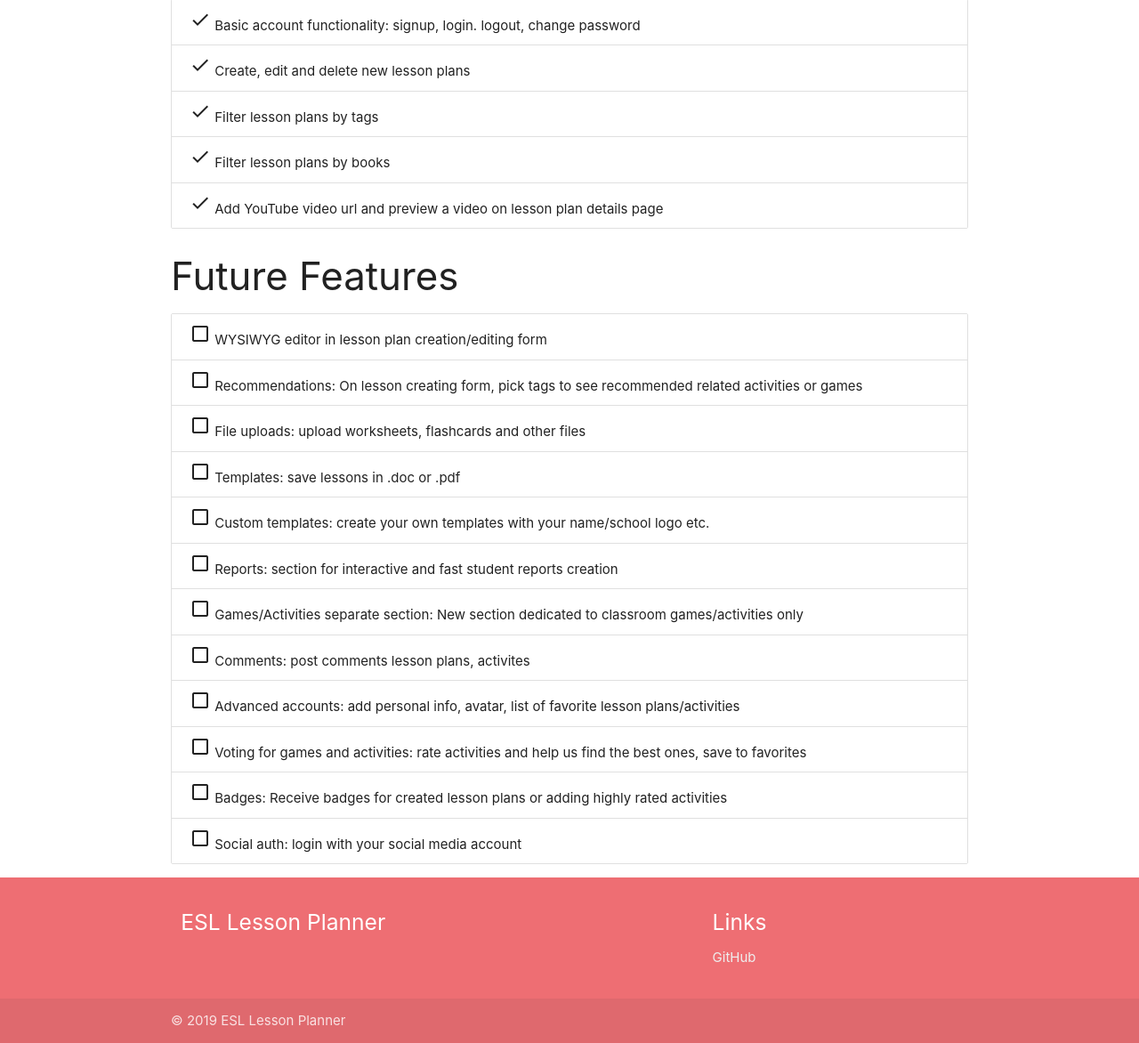
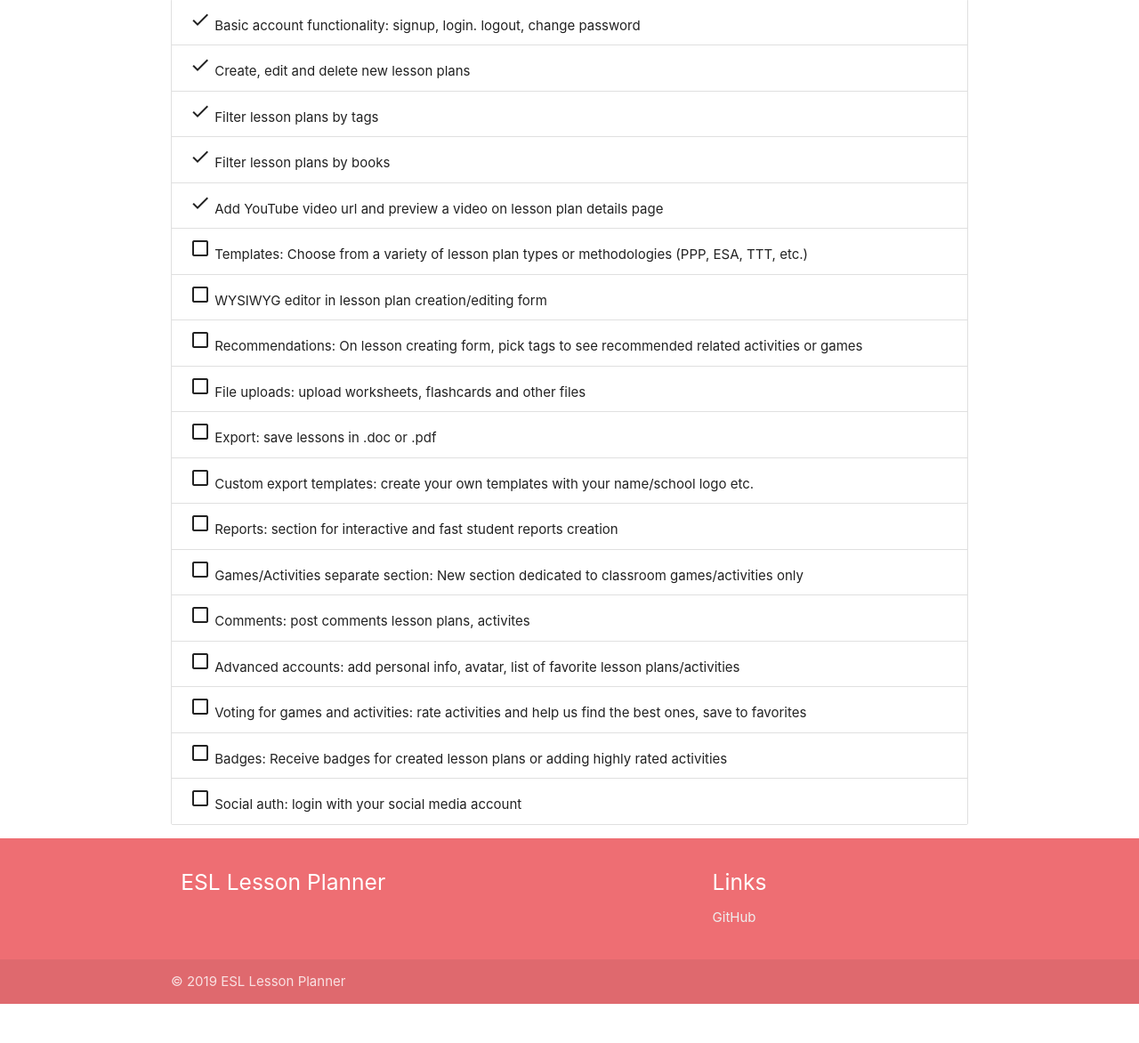
Before and after one commit to denibulkashvili/LessonPlannerSocial, a Django app: page /about/ in a window 1280 px wide. Shown: the part 394-1566 px from the top of the page at 89% size. After the commit the page ends 1522 px from the top, so only its background shows below. Run offline with Django 3.2, Linux system fonts and the light colour scheme.

Commit message:
Update about page

```diff
--- a/templates/about.html
+++ b/templates/about.html
@@ -19,14 +19,12 @@
       <li class="collection-item"><i class="material-icons">check</i> Filter lesson plans by tags</li>
       <li class="collection-item"><i class="material-icons">check</i> Filter lesson plans by books</li>
       <li class="collection-item"><i class="material-icons">check</i> Add YouTube video url and preview a video on lesson plan details page</li>
-    </ul>
-    <h3>Future Features</h3>
-    <ul class="collection">
+      <li class="collection-item"><i class="material-icons">check_box_outline_blank</i> Templates: Choose from a variety of lesson plan types or methodologies (PPP, ESA, TTT, etc.)</li>
       <li class="collection-item"><i class="material-icons">check_box_outline_blank</i> WYSIWYG editor in lesson plan creation/editing form</li>
       <li class="collection-item"><i class="material-icons">check_box_outline_blank</i> Recommendations: On lesson creating form, pick tags to see recommended related activities or games</li>
       <li class="collection-item"><i class="material-icons">check_box_outline_blank</i> File uploads: upload worksheets, flashcards and other files</li>
-      <li class="collection-item"><i class="material-icons">check_box_outline_blank</i> Templates: save lessons in .doc or .pdf</li>
-      <li class="collection-item"><i class="material-icons">check_box_outline_blank</i> Custom templates: create your own templates with your name/school logo etc.</li>
+      <li class="collection-item"><i class="material-icons">check_box_outline_blank</i> Export: save lessons in .doc or .pdf</li>
+      <li class="collection-item"><i class="material-icons">check_box_outline_blank</i> Custom export templates: create your own templates with your name/school logo etc.</li>
       <li class="collection-item"><i class="material-icons">check_box_outline_blank</i> Reports: section for interactive and fast student reports creation</li>
       <li class="collection-item"><i class="material-icons">check_box_outline_blank</i> Games/Activities separate section: New section dedicated to classroom games/activities only</li>
       <li class="collection-item"><i class="material-icons">check_box_outline_blank</i> Comments: post comments lesson plans, activites</li>
```
